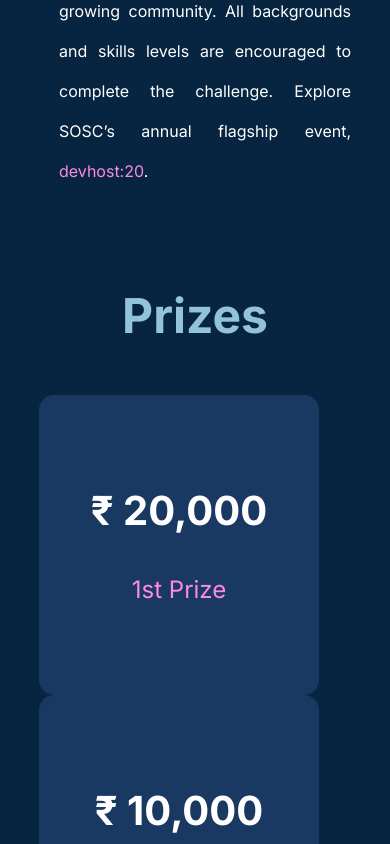
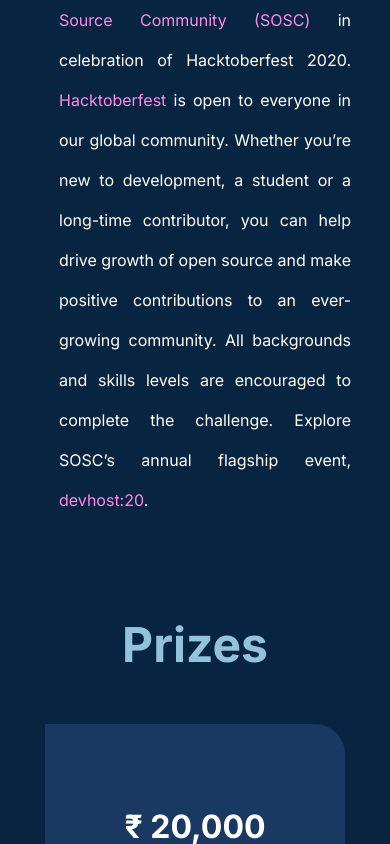
Before and after one commit to ambx/sosc-hacknight, a React (Create React App) app: page / in a window 390 px wide. Shown: the part 1156-2000 px from the top of the page. Built offline with nearby package versions, Linux system fonts and the light colour scheme.

Commit message:
Fixed responsiveness in prize section & centered elements in landing page

```diff
--- a/src/components/landing/styles.module.scss
+++ b/src/components/landing/styles.module.scss
@@ -2,9 +2,11 @@
 @import "../../styles/mixins";
 
 .hero{
-    margin: 0 auto;
-    margin-top: 40px;
-    text-align: center;
+    height: 85vh;
+    display: flex;
+    flex-direction: column;
+    justify-content: center;
+    align-items: center;
 
     h1{
         font-family: 'Yellowtail', cursive;
--- a/src/components/prizes/index.jsx
+++ b/src/components/prizes/index.jsx
@@ -2,26 +2,22 @@
 import styles from './styles.module.scss'
 
 function Prizes(){
-    return(
-        <div className={styles.prizes}>
+    return (
+      <section className={styles.prizes}>
         <h1 className={styles.title}>Prizes</h1>
         <div className={styles.content}>
           <div className={styles.prizeCard}>
-                <ul>
-                    <li>
                 <h1 className-={styles.amount}>₹ 20,000</h1>
                 <p className={styles.position}>1st Prize</p>
-                    </li>
-                    <li>
+        </div>
+
+                <div className={styles.prizeCard}>
                 <h1 className-={styles.amount}>₹ 10,000</h1>
                 <p className={styles.position}>Runner Up</p>
-                    </li>
-                </ul>
-            </div>
-
                 </div>
           </div>
-    )
+      </section>
+    );
 }
 
 export default Prizes
--- a/src/components/prizes/styles.module.scss
+++ b/src/components/prizes/styles.module.scss
@@ -13,58 +13,36 @@
         font-size: 3rem;
     }
     .content{
-        margin: 0 auto;
-        text-align: center;
+        width: 100%;
         margin-top: 50px;
+        display: flex;
+        justify-content: space-evenly;
+        align-items: center;
 
+        @include respond-below(sm) {
+            flex-direction: column;
+        }
 
-        .prizeCard{
-            margin: 0 auto;
-            text-align: center;
+        .prizeCard {
+            display: flex;
+            flex-direction: column;
+            justify-content: center;
+            height: 300px;
+            width: 300px;
+            background:#193862;
+            border-radius: 0 30px 0 30px;
 
+            @include respond-below(sm) {
+            margin-bottom: 3rem;
+            }
 
-            ul{
-                margin: 0 auto;
-                text-align: center;
-                display: flex;
-                justify-content: space-evenly;
-                align-content: center;
+            h1 {
+                font-size: 2rem;
+                margin-bottom: 4rem;
+            }
 
-                @include respond-below(sm){
-                    flex-direction: column;
-                    justify-content: center;
-                    align-content: center;
-                }
-
-                li{
-                    display: flex;
-                    justify-content: space-evenly;
-                    align-content: center;
-                    flex-direction: column;
-                    list-style: none;
-                    height: 200px;
-                    width: 200px;
-                    background:#193862;
-                    border-radius: 15px;
-                    padding: 50px;
-                    text-align: center;
-                    color: white;
-
-                    @include respond-below(md){
-                        width: 180px;
-                    }
-
-                    h1{
-                        font-size: 2.5rem;
-                    }
-
-                    p{
-                        font-size: 1.5rem;
-                        color: $accent_pink;
-
-                    }
-
-                }
+            p {
+                font-size: 1.6rem;
             }
         }
     }
```
Lines whose indentation alone changed are shown as unchanged.
